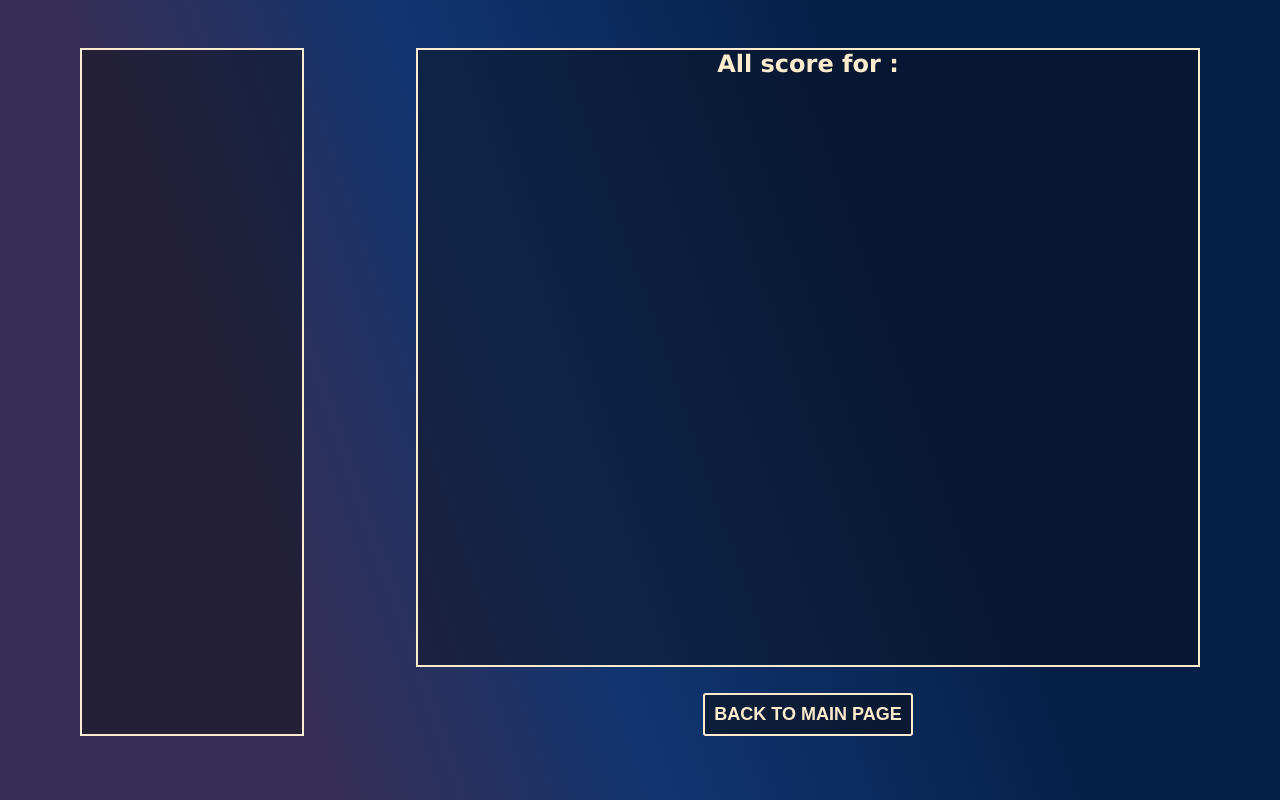
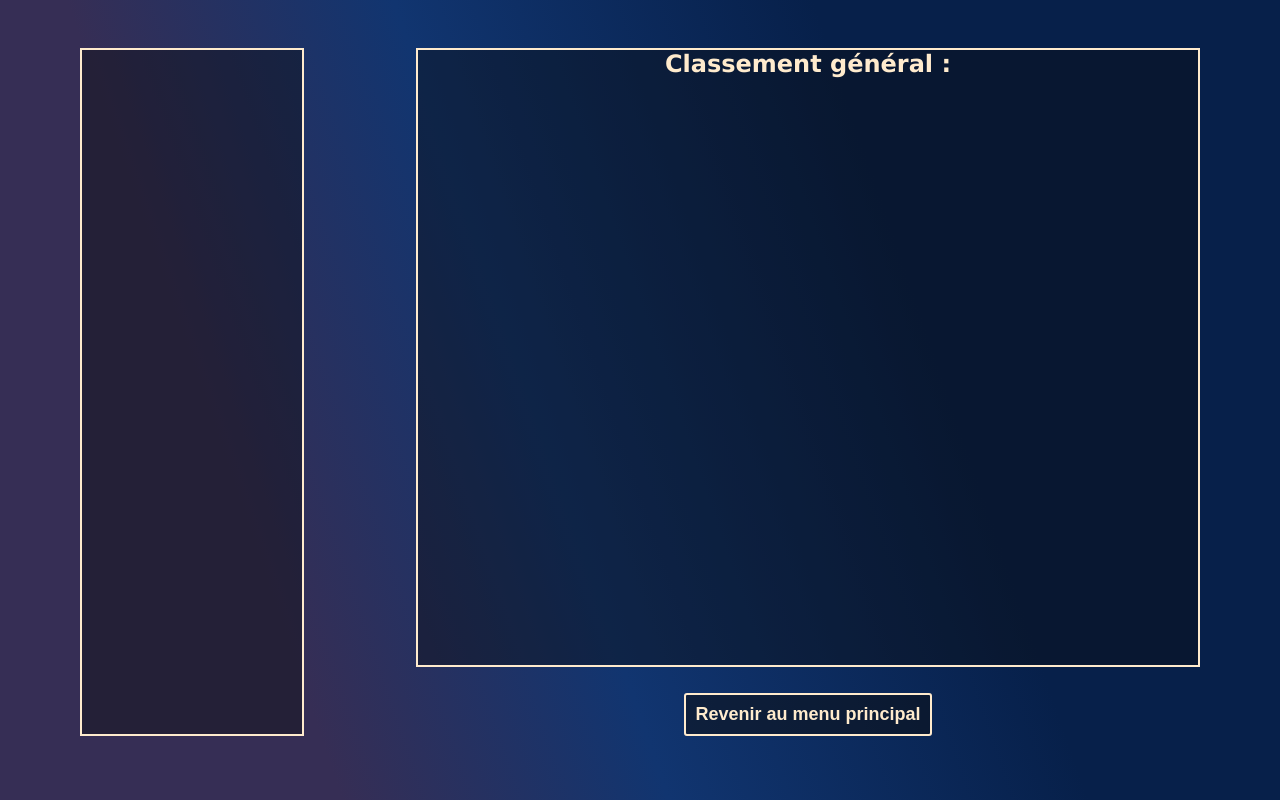
Before and after one commit to julien-jaumaux/memory, a PHP site: page /profiles.php in a window 1280 px wide. Run offline with PHP 8.4, Linux system fonts and the light colour scheme; data that the repository does not hold is empty.

Commit message:
fin memory

```diff
--- a/profiles.php
+++ b/profiles.php
@@ -46,7 +46,7 @@ function showProfileRecords($req) {
             <div class="profiles-container__right-block">
                 <div class="profiles-container__content-block">
                         <div class="content-block__container">
-                            <h2>All score for <u><?php $_SESSION['user'] = ['name'];?></u>:</h2>
+                            <h2>Classement général <u><?php $_SESSION['user'] = ['name'];?></u>:</h2>
                             <?php foreach (showProfileRecords($_SESSION['user']) as $val): ?>
                                 <p><?=$val[1]?> score</p>
                                 <p class="date"><i><?=$val[2]?></i></p>
@@ -55,7 +55,7 @@ function showProfileRecords($req) {
                 </div>
                 <div class="profiles-container__backwards-block">
                     <form action="./index.php" method="post">
-                        <input type="submit" value="BACK TO MAIN PAGE">
+                        <input type="submit" value="Revenir au menu principal">
                     </form>
                 </div>
             </div>
```
Also changed, not shown: jeu.php (+6 -6 lines).
